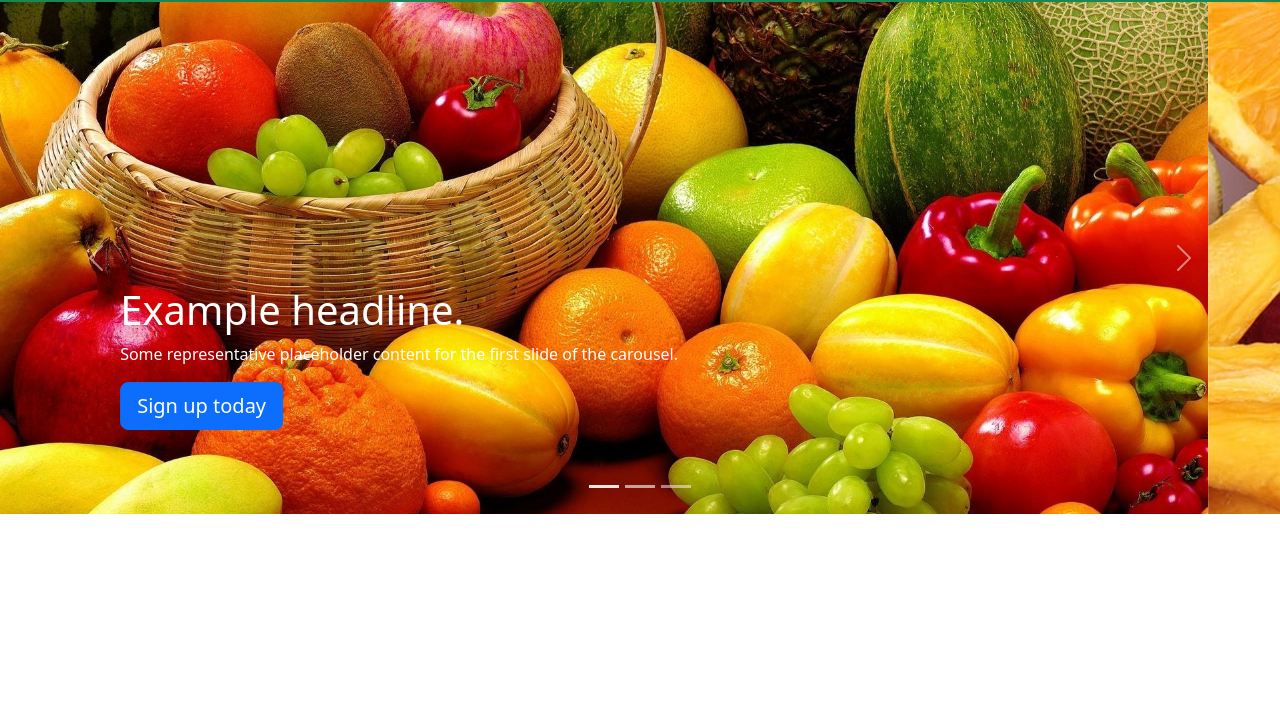
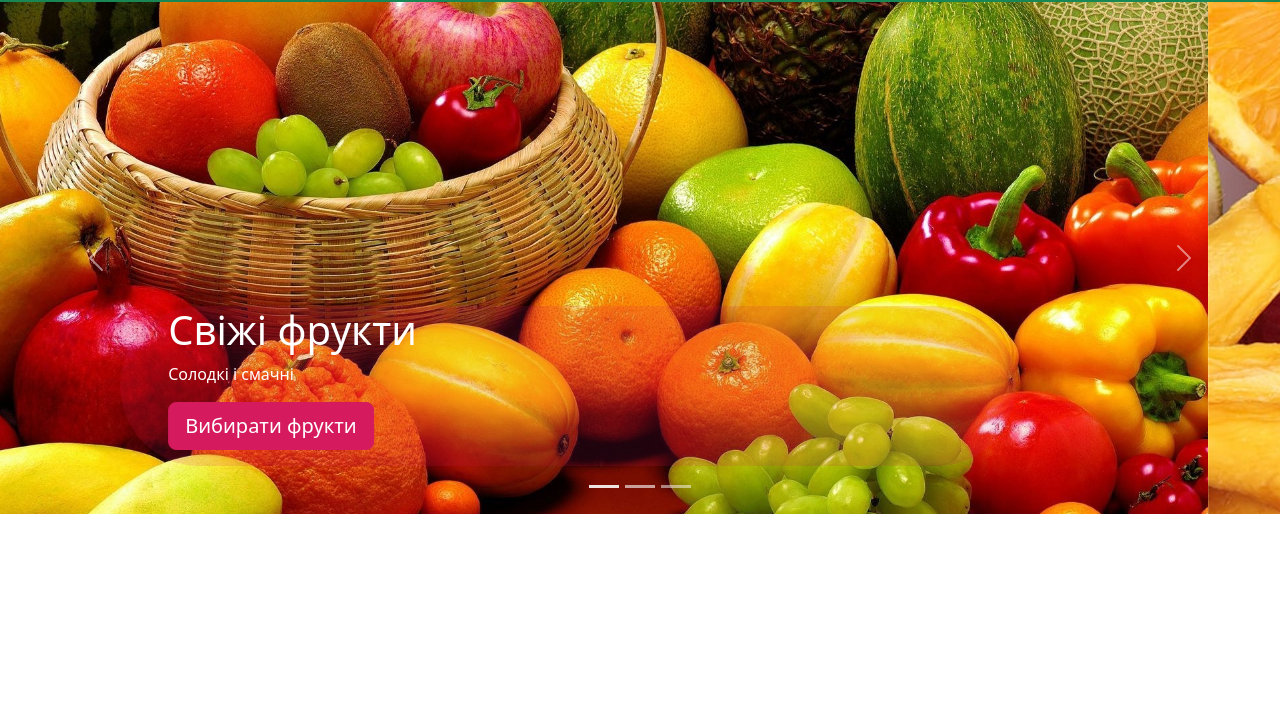
Before and after one commit to ihorlt/ive2022, a plain HTML site: page index.html in a window 1280 px wide. Shown: the part 74-800 px from the top of the page. Drawn offline with nearby package versions, Linux system fonts and the light colour scheme.

Commit message:
added slider

```diff
--- a/css/shopstyles.css
+++ b/css/shopstyles.css
@@ -1,3 +1,24 @@
+/*Colors*/
+.text-magenta {
+    color: #d51a5e;
+}
+
+.btn-magenta {
+    color: #fff;
+    background-color: #d51a5e;
+    border-color: #d51a5e;
+}
+
+.btn-magenta:hover, .btn-magenta:focus {
+    color: #fff;
+    background-color: #B61851FF;
+    border-color: #B61851FF;
+}
+
+.bg-gray-100 {
+    background-color: #d51a5e25;
+}
+
 /*shop css*/
 /* CUSTOMIZE THE CAROUSEL
 -------------------------------------------------- */
@@ -10,6 +31,7 @@
 .carousel-caption {
     bottom: 3rem;
     z-index: 10;
+    padding: 0 3rem;
 }
 
 /* Declare heights because of positioning of img element */
--- a/index.html
+++ b/index.html
@@ -46,30 +46,30 @@
                 <div class="carousel-item active">
                     <div class="bd-placeholder-img" style="background-image: url('img/slider/slider_1.jpeg');"></div>
                     <div class="container">
-                        <div class="carousel-caption text-start">
-                            <h1>Example headline.</h1>
-                            <p>Some representative placeholder content for the first slide of the carousel.</p>
-                            <p><a class="btn btn-lg btn-primary" href="#">Sign up today</a></p>
+                        <div class="carousel-caption text-start bg-gray-100 rounded-pill">
+                            <h1>Свіжі фрукти</h1>
+                            <p>Солодкі і смачні</p>
+                            <p><a class="btn btn-lg btn-magenta" href="catalog.html">Вибирати фрукти</a></p>
                         </div>
                     </div>
                 </div>
                 <div class="carousel-item">
                     <div class="bd-placeholder-img" style="background-image: url('img/slider/slider_2.jpg');"></div>
                     <div class="container">
-                        <div class="carousel-caption">
-                            <h1>Another example headline.</h1>
-                            <p>Some representative placeholder content for the second slide of the carousel.</p>
-                            <p><a class="btn btn-lg btn-primary" href="#">Learn more</a></p>
+                        <div class="carousel-caption bg-gray-100 rounded-pill">
+                            <h1>Натуральний продукт</h1>
+                            <p>Вирощений на місцевих фермах без ГМО</p>
+                            <p><a class="btn btn-lg btn-magenta" href="catalog.html">Вибирати фрукти</a></p>
                         </div>
                     </div>
                 </div>
                 <div class="carousel-item">
                     <div class="bd-placeholder-img" style="background-image: url('img/slider/slider_3.jpg');"></div>
                     <div class="container">
-                        <div class="carousel-caption text-end">
-                            <h1>One more for good measure.</h1>
-                            <p>Some representative placeholder content for the third slide of this carousel.</p>
-                            <p><a class="btn btn-lg btn-primary" href="#">Browse gallery</a></p>
+                        <div class="carousel-caption text-end bg-gray-100 rounded-pill">
+                            <h1>Завжди літо</h1>
+                            <p>Раді новим покупцям</p>
+                            <p><a class="btn btn-lg btn-magenta" href="catalog.html">Вибирати фрукти</a></p>
                         </div>
                     </div>
                 </div>
```
